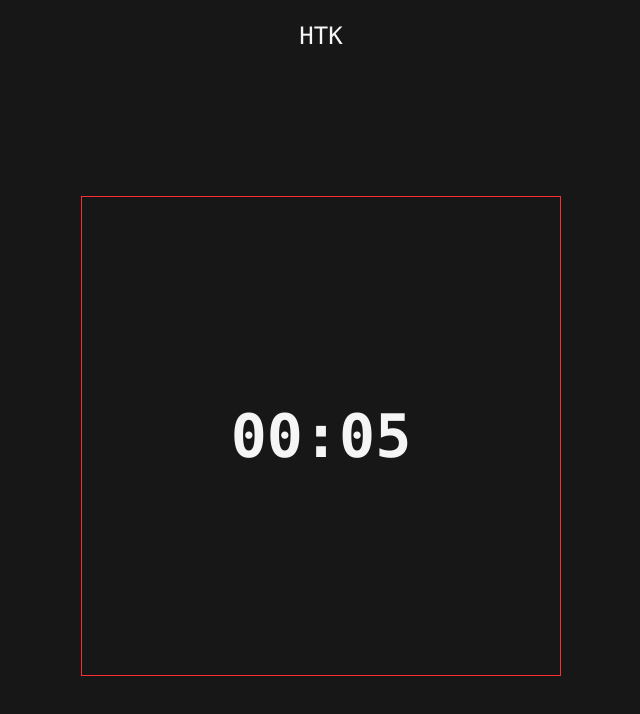
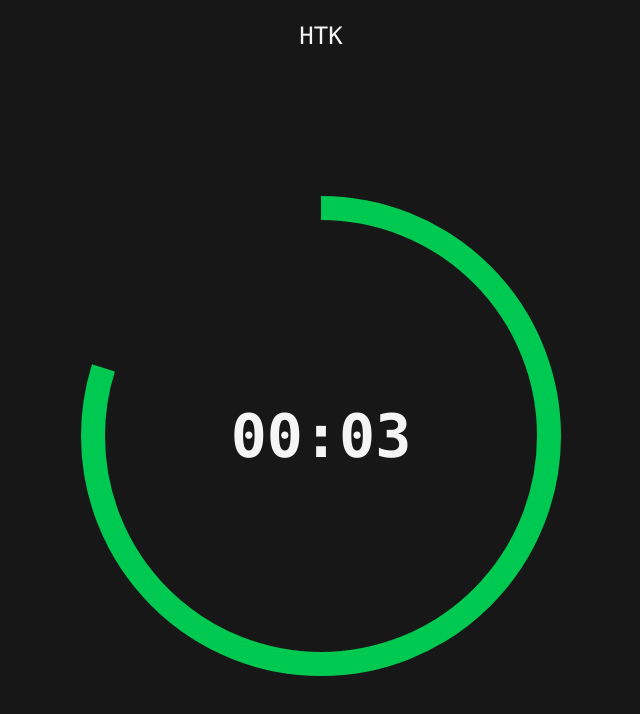
Before and after one commit to hoffy98/Health-Toolkit, a React (Vite) app: page /hiit in a window 1280 px wide. Shown: the top 714 px of the page, without its empty margins (319-959 px from the left). Built offline with nearby package versions, Linux system fonts and the light colour scheme.

Commit message:
simple HIIT countdown

```diff
--- a/src/pages/HIIT.tsx
+++ b/src/pages/HIIT.tsx
@@ -1,15 +1,80 @@
-import React from 'react'
+import React, { useEffect, useState, useRef } from 'react'
 import { motion, useAnimation } from 'framer-motion'
 
 interface HIITProps {}
 
 const HIIT: React.FC<HIITProps> = ({}) => {
+  const [countdownDuration, setCountdownDuration] = useState<number>(10)
+  const [countdonwTrigger, setCountdownTrigger] = useState<boolean>(false)
+
+  const onCountdownFinished = () => {}
+
+  return (
+    <div
+      onClick={() => setCountdownTrigger((v) => !v)}
+      className="flex flex-col w-full h-full justify-center items-center"
+    >
+      <HIITCountdown
+        countdownDuration={countdownDuration}
+        countdonwTrigger={countdonwTrigger}
+        countdownCallback={onCountdownFinished}
+      />
+    </div>
+  )
+}
+
+interface HIITCountdownProps {
+  countdownDuration: number
+  countdonwTrigger: boolean
+  countdownCallback: () => void
+}
+
+const HIITCountdown: React.FC<HIITCountdownProps> = ({
+  countdownDuration,
+  countdonwTrigger,
+  countdownCallback,
+}) => {
+  const [countdown, setCountdown] = useState<number>(0)
+  const [isCounting, setIsCounting] = useState<boolean>(false)
+
   const strokeWidth = 5
   const radius = 50 - strokeWidth / 2
   const circumference = 2 * Math.PI * radius
 
   const controls = useAnimation()
 
+  useEffect(() => {
+    triggerCountdown()
+  }, [countdonwTrigger])
+
+  const triggerCountdown = () => {
+    startAnimation(countdownDuration, countdownCallback)
+    triggerTimer(countdownDuration)
+  }
+
+  // Timer
+  useEffect(() => {
+    setCountdown(countdownDuration)
+  }, [countdownDuration])
+
+  useEffect(() => {
+    let timer: NodeJS.Timeout
+    if (isCounting && countdown > 0) {
+      timer = setTimeout(() => {
+        setCountdown((prev) => prev - 1)
+      }, 1000)
+    } else if (countdown === 0 && isCounting) {
+      setIsCounting(false) // Stop counting
+    }
+    return () => clearTimeout(timer)
+  }, [countdown, isCounting])
+
+  const triggerTimer = (time_s: number) => {
+    setCountdown(time_s)
+    setIsCounting(true)
+  }
+
+  // Circle
   const startAnimation = (duration: number, onComplete?: () => void) => {
     resetAnimation()
     controls
@@ -29,11 +94,7 @@ const HIIT: React.FC<HIITProps> = ({}) => {
   }
 
   return (
-    <div className="flex flex-col w-full h-full justify-center items-center">
-      <div
-        onClick={() => startAnimation(1)}
-        className="relative w-[min(70vw,60vh)] aspect-square border border-red-500"
-      >
+    <div className="relative w-[min(70vw,60vh)] aspect-square">
       {/* SVG Layer (on top) */}
       <motion.svg
         viewBox="0 0 100 100"
@@ -60,11 +121,16 @@ const HIIT: React.FC<HIITProps> = ({}) => {
 
       {/* Text in the center */}
       <div className="absolute inset-0 flex items-center justify-center text-6xl font-bold bg-transparent">
-          00:05
-        </div>
+        {formatTime(countdown)}
       </div>
     </div>
   )
 }
 
+const formatTime = (seconds: number) => {
+  const minutes = Math.floor(seconds / 60)
+  const secs = seconds % 60
+  return `${String(minutes).padStart(2, '0')}:${String(secs).padStart(2, '0')}`
+}
+
 export default HIIT
```
Lines whose indentation alone changed are shown as unchanged.
